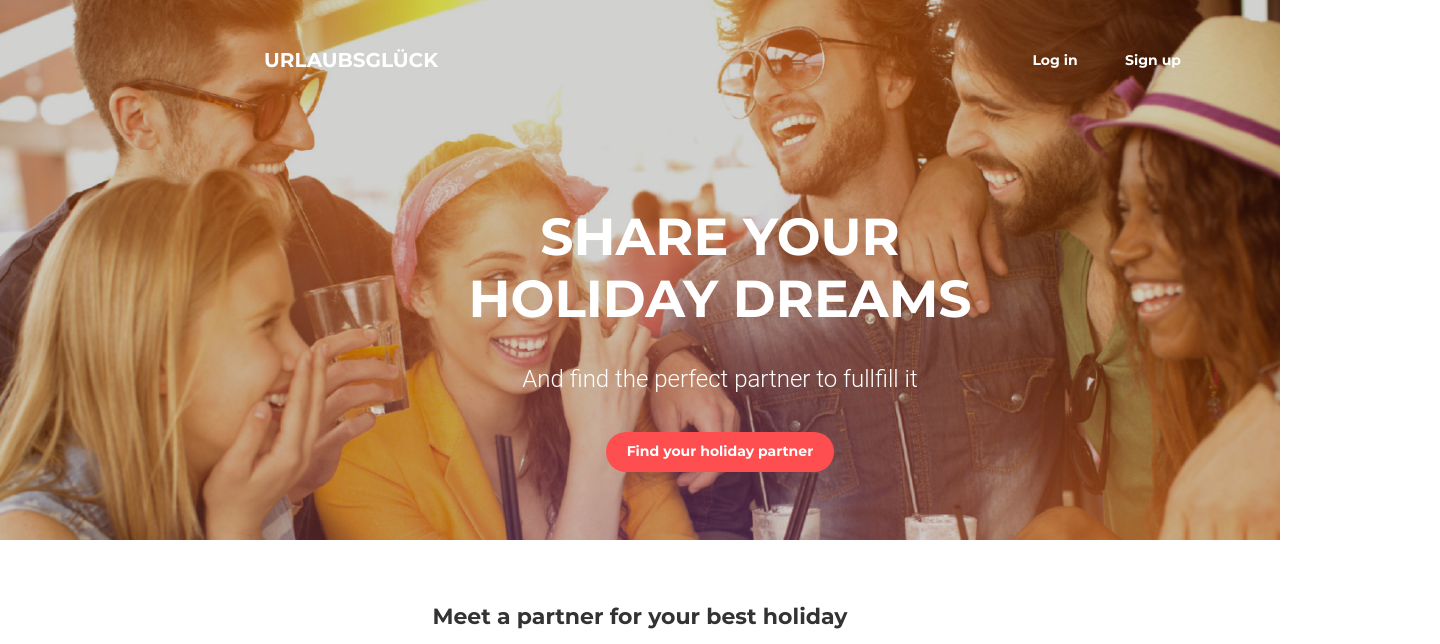
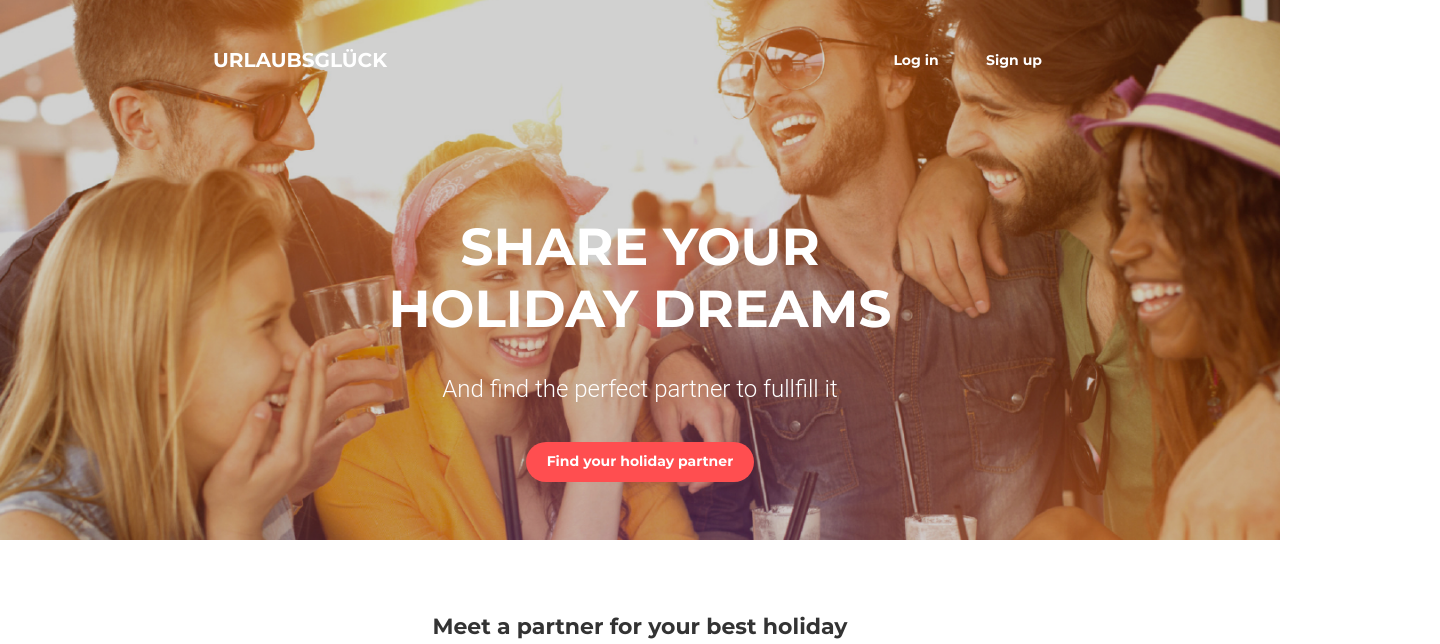
Before and after one commit to MOV22091976/goit--fe-course, a plain HTML site: page моdule-08/index.html in a window 1280 px wide. Shown: the top 644 px of the page, 1440 px wide, since content can reach past the window. Drawn offline with Linux system fonts and the light colour scheme.

Commit message:
correct2

```diff
--- a/моdule-08/css/media.css
+++ b/моdule-08/css/media.css
@@ -94,13 +94,8 @@
 
 @media (min-width: 1200px) {
     .container {
-        width: 1440px;
+        width: 942px;
         padding: 0;
-    }
-
-    .page-header {
-        width: 942px;
-        margin: auto 264px 126px;
     }
 
     .title {
```
